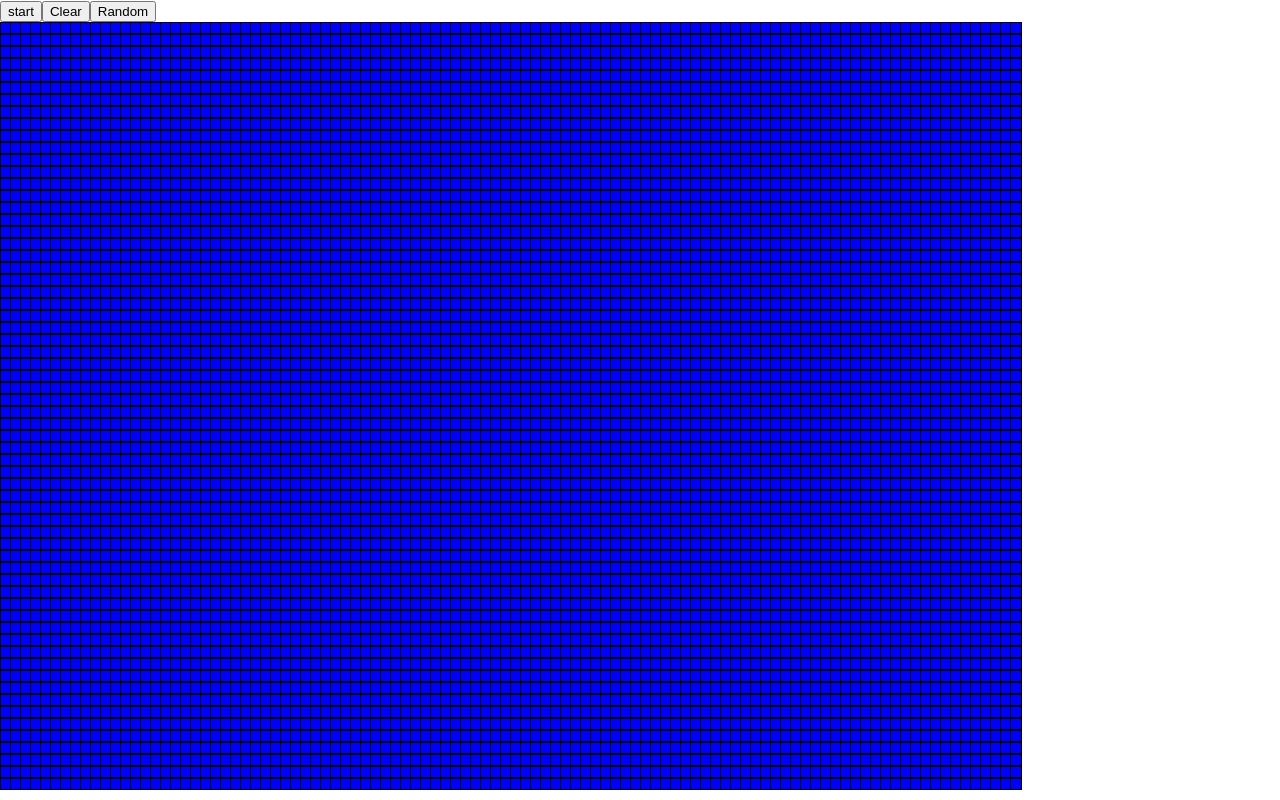
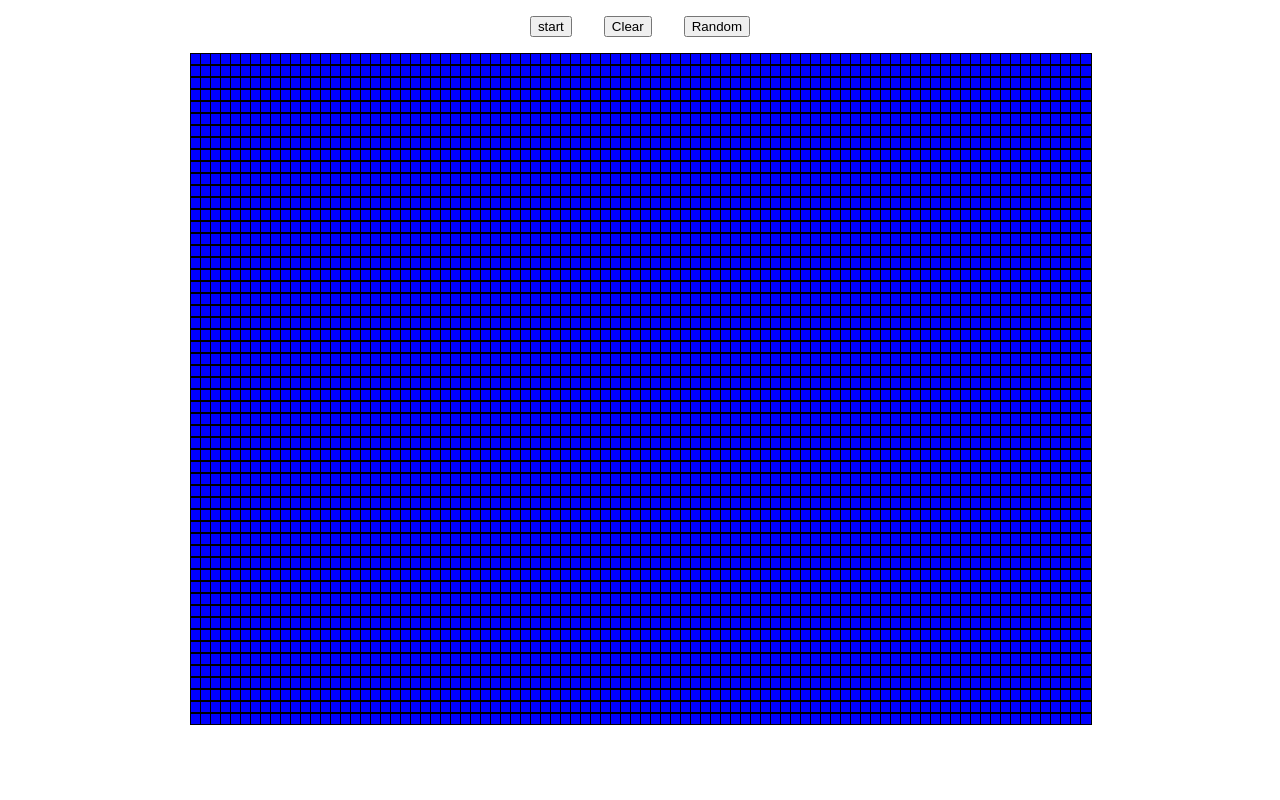
Before and after one commit to CrackersCookie/game-of-life-react, a React (Create React App) app: page / in a window 1280 px wide. Built offline with nearby package versions, Linux system fonts and the light colour scheme.

Commit message:
Centre items

```diff
--- a/src/App.css
+++ b/src/App.css
@@ -36,3 +36,7 @@
     transform: rotate(360deg);
   }
 }
+
+.margin2 {
+  margin: 1rem;
+}
--- a/src/App.tsx
+++ b/src/App.tsx
@@ -2,7 +2,7 @@ import { useCallback, useRef, useState } from "react";
 import "./App.css";
 
 const getSize = (fullSize: number) => {
-  const reducedSize = fullSize * 0.8;
+  const reducedSize = fullSize * 0.7;
   return Math.round(reducedSize / cellSize);
 };
 
@@ -31,7 +31,6 @@ const makeGrid = (empty = true) => {
 
 function App() {
   const [grid, setGrid] = useState(makeGrid());
-
   const [running, setRunning] = useState(false);
 
   const runningRef = useRef(running);
@@ -39,7 +38,6 @@ function App() {
 
   const runCycle = useCallback(() => {
     if (!runningRef.current) return;
-    console.log(grid, "here");
 
     setGrid((prevGrid) => {
       let copyGrid = JSON.parse(JSON.stringify(prevGrid));
@@ -75,10 +73,10 @@ function App() {
   }, []);
 
   return (
-    <>
+    <div className="App">
       <button
+        className="margin2"
         onClick={() => {
-          console.log(grid, "check");
           setRunning(!running);
           if (!running) {
             runningRef.current = true;
@@ -89,6 +87,7 @@ function App() {
         {running ? "stop" : "start"}
       </button>
       <button
+        className="margin2"
         onClick={() => {
           setGrid(makeGrid());
         }}
@@ -96,6 +95,7 @@ function App() {
         Clear
       </button>
       <button
+        className="margin2"
         onClick={() => {
           const randomGrid = [];
           for (let i = 0; i < numRows; i++) {
@@ -110,6 +110,7 @@ function App() {
       </button>
       <div
         style={{
+          justifyContent: "center",
           display: "grid",
           gridTemplateColumns: `repeat(${numCols}, ${cellSize}px)`,
         }}
@@ -119,7 +120,7 @@ function App() {
             <div
               key={`${rowsi}-${colsi}`}
               onClick={() => {
-                let copyGrid = [...grid];
+                let copyGrid = JSON.parse(JSON.stringify(grid));
                 copyGrid[rowsi][colsi] = grid[rowsi][colsi] ? 0 : 1;
                 setGrid(copyGrid);
               }}
@@ -133,7 +134,7 @@ function App() {
           ))
         )}
       </div>
-    </>
+    </div>
   );
 }
 
```
Also changed, not shown: src/logo.svg (deleted).
